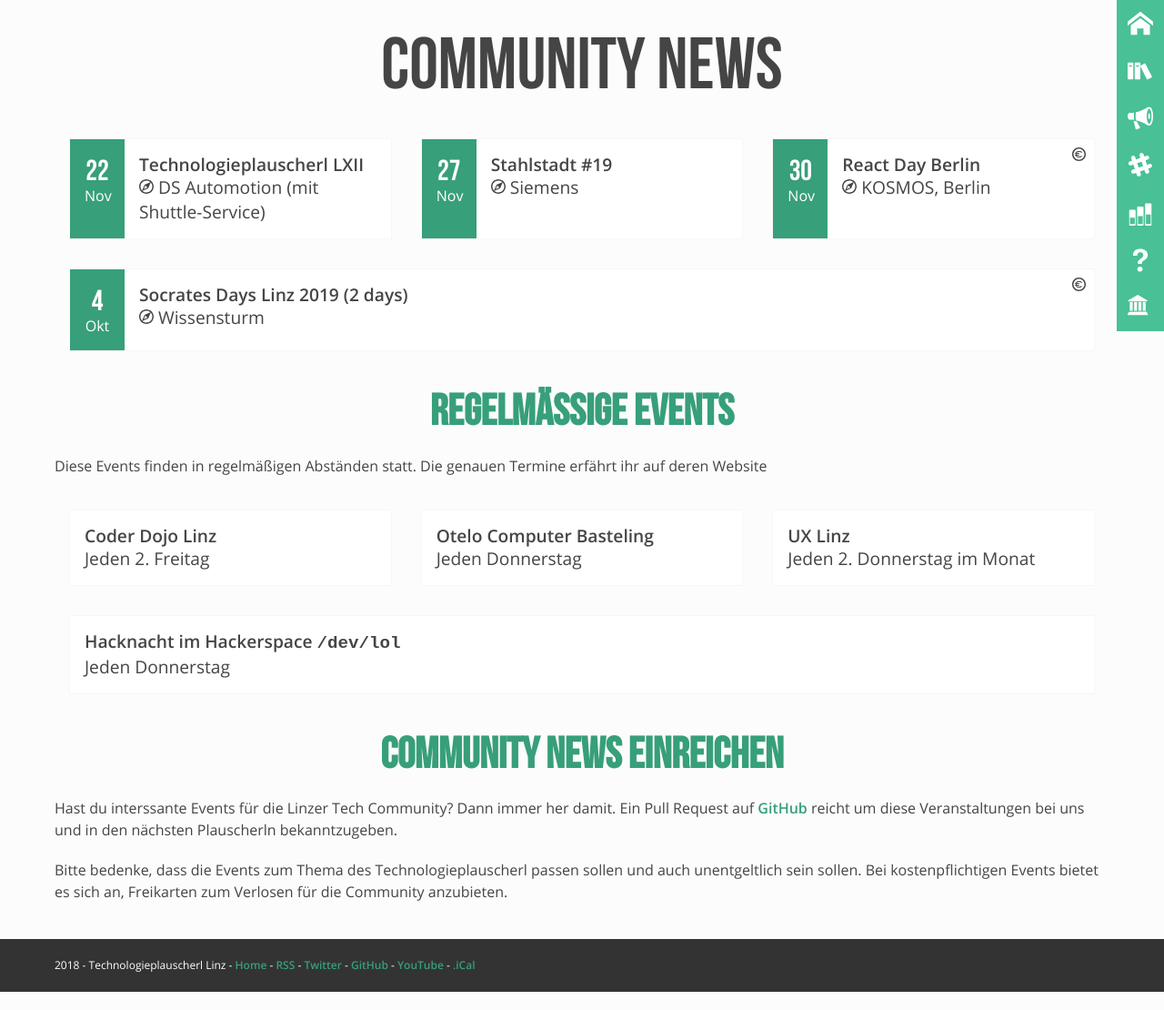
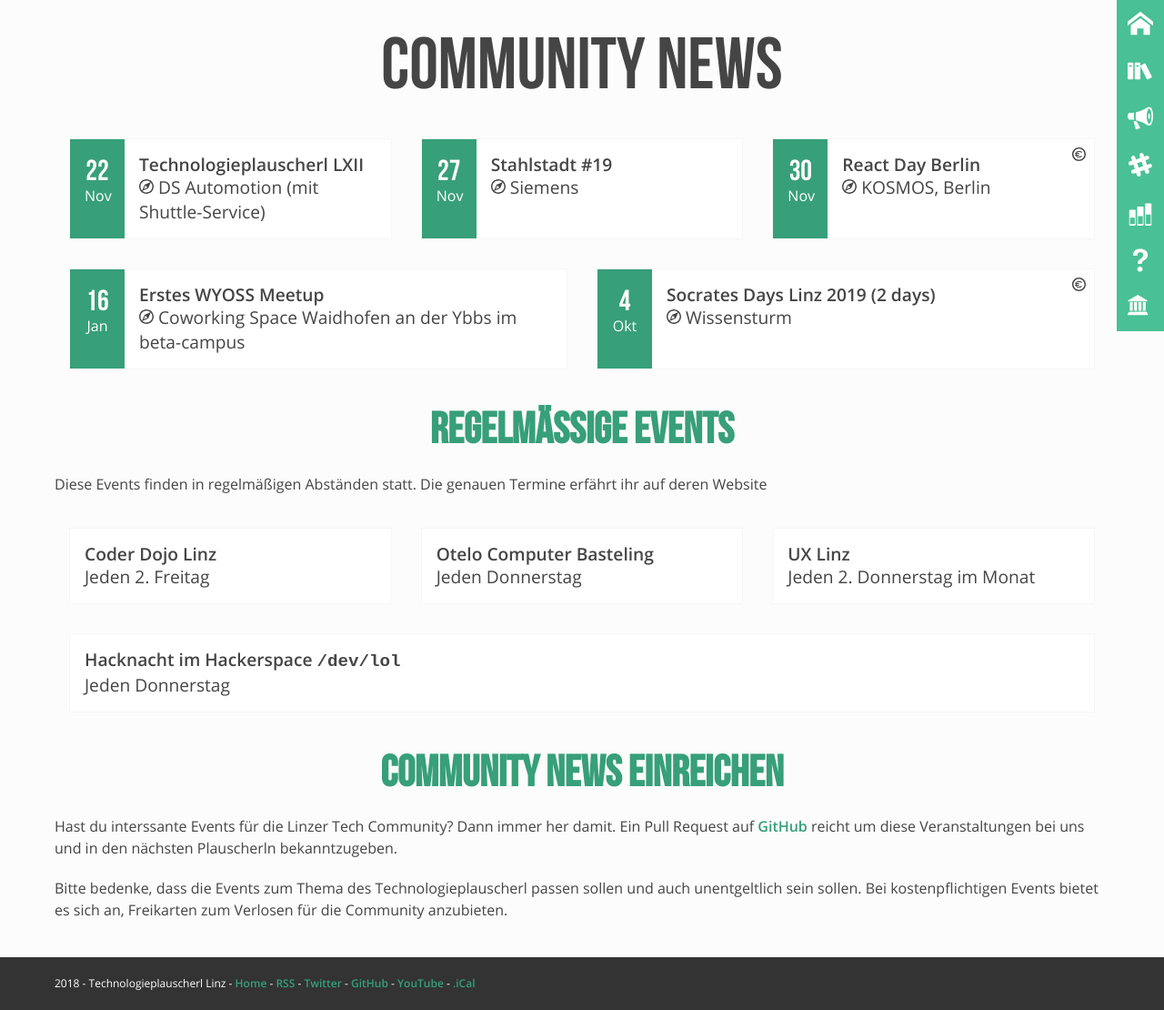
Before and after one commit to mericanAncer127/plauscherl, a Jekyll site: the page built from pages/community-news.html, in a window 1280 px wide. Shown: the whole page at 91% size. Built offline with Jekyll 4.4.1, drawn with Linux system fonts in a browser that asks for light colours.

Commit message:
Add "Waidhofen an der Ybbs Open Source Meetup" (#157)

```diff
--- a/_data/community.yml
+++ b/_data/community.yml
@@ -629,3 +629,12 @@
       location: "Catalysts - Digital Future Space"
       date: 2018-11-13
       link: https://www.meetup.com/Enterprise-Java-User-Group-Austria/events/255630550/
+-
+  id: WYOSS
+  name: "Waidhofen an der Ybbs Open Source Software"
+  events:
+    -
+      name: "Erstes WYOSS Meetup"
+      location: "Coworking Space Waidhofen an der Ybbs im beta-campus"
+      date: 2019-01-16
+      link: https://www.meetup.com/WYOSS-Waidhofen-an-der-Ybbs-Open-Source-Software/events/256232851/
```
